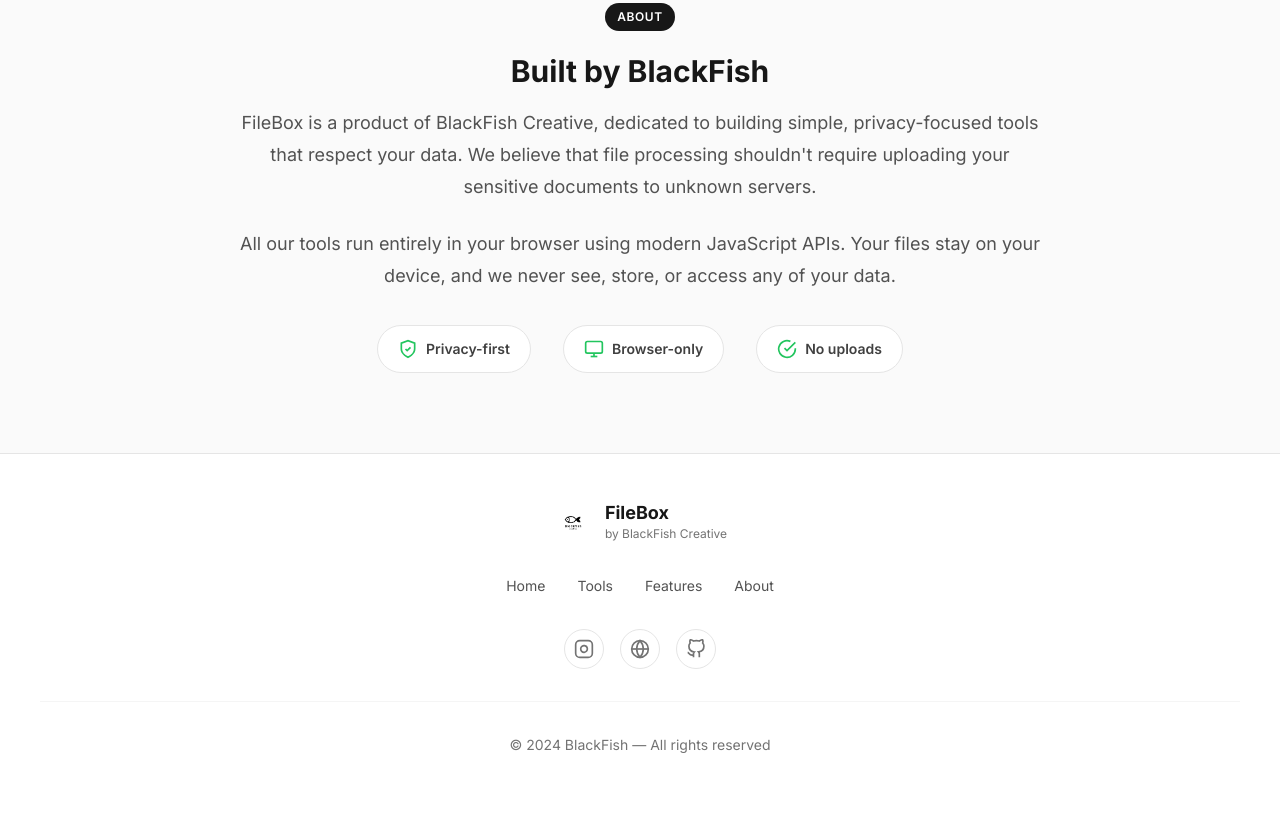
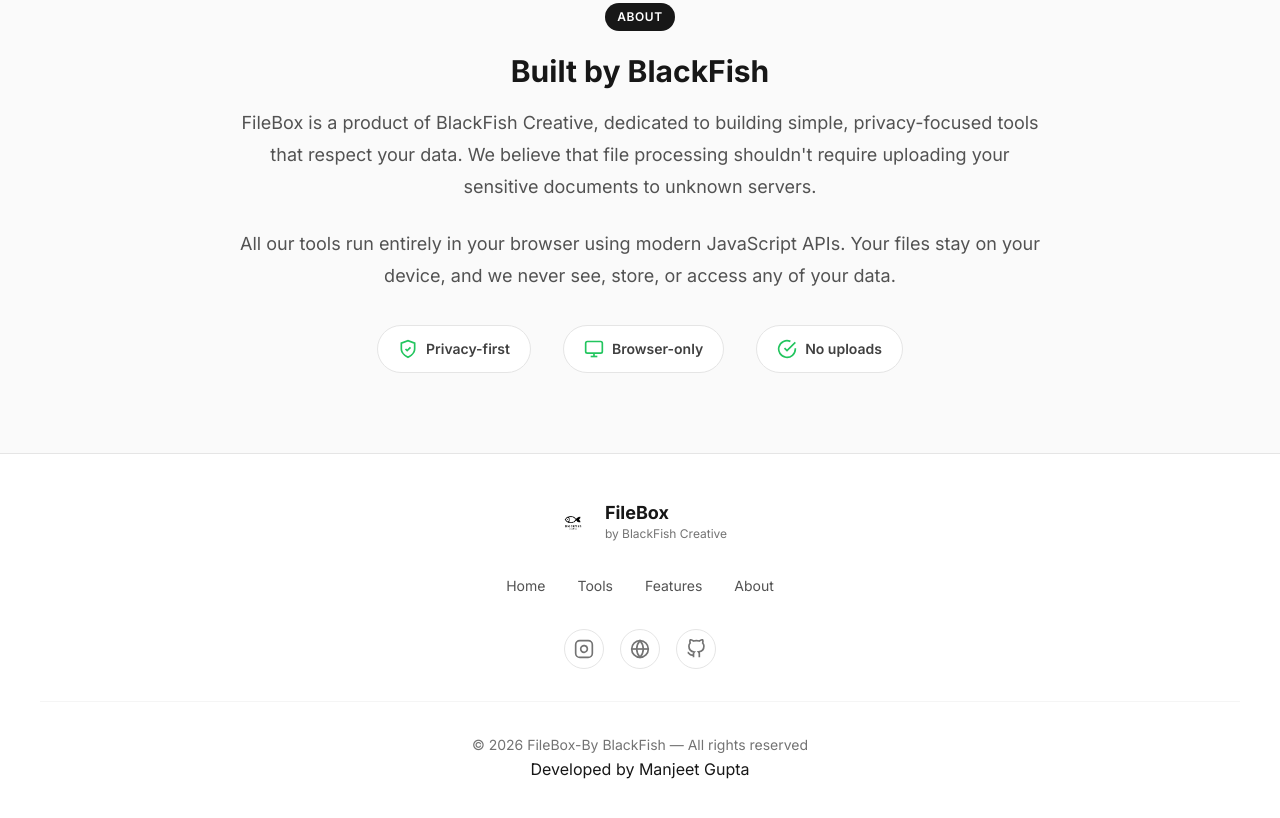
Before and after one commit to manjeet-lab/FileBox-BlackFish, a plain HTML site: page index.html in a window 1280 px wide. Shown: the part 2231-3049 px from the top of the page. Drawn offline with nearby package versions, Linux system fonts and the light colour scheme.

Commit message:
footer chmahges

```diff
--- a/index.html
+++ b/index.html
@@ -684,7 +684,8 @@
       </div>
 
       <div class="footer-bottom">
-        <p class="copyright">&copy; 2024 BlackFish — All rights reserved</p>
+        <p class="copyright">&copy; 2026 FileBox-By BlackFish — All rights reserved</p>
+        <p>Developed by Manjeet Gupta</p>
       </div>
     </div>
   </footer>
```
